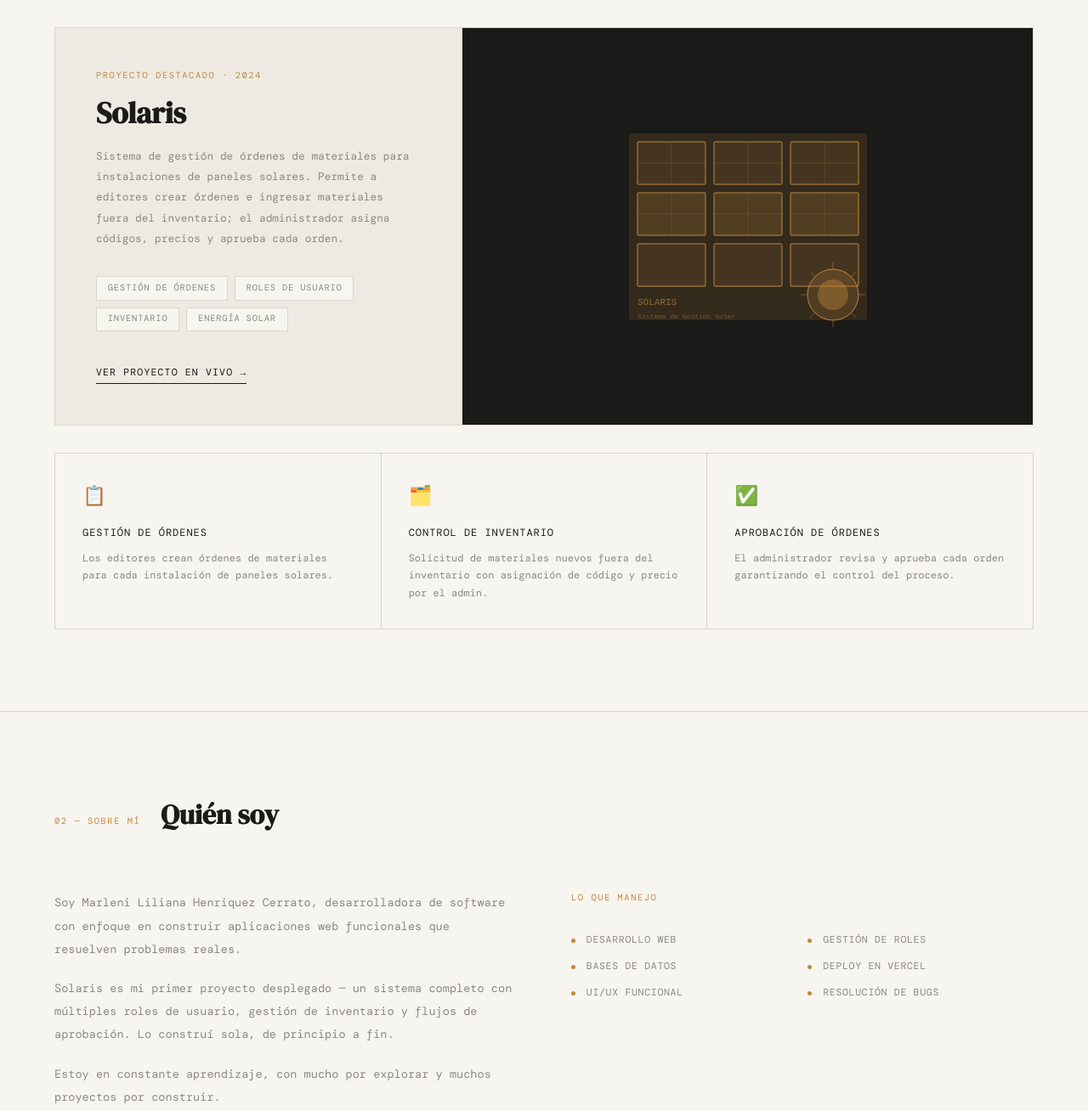
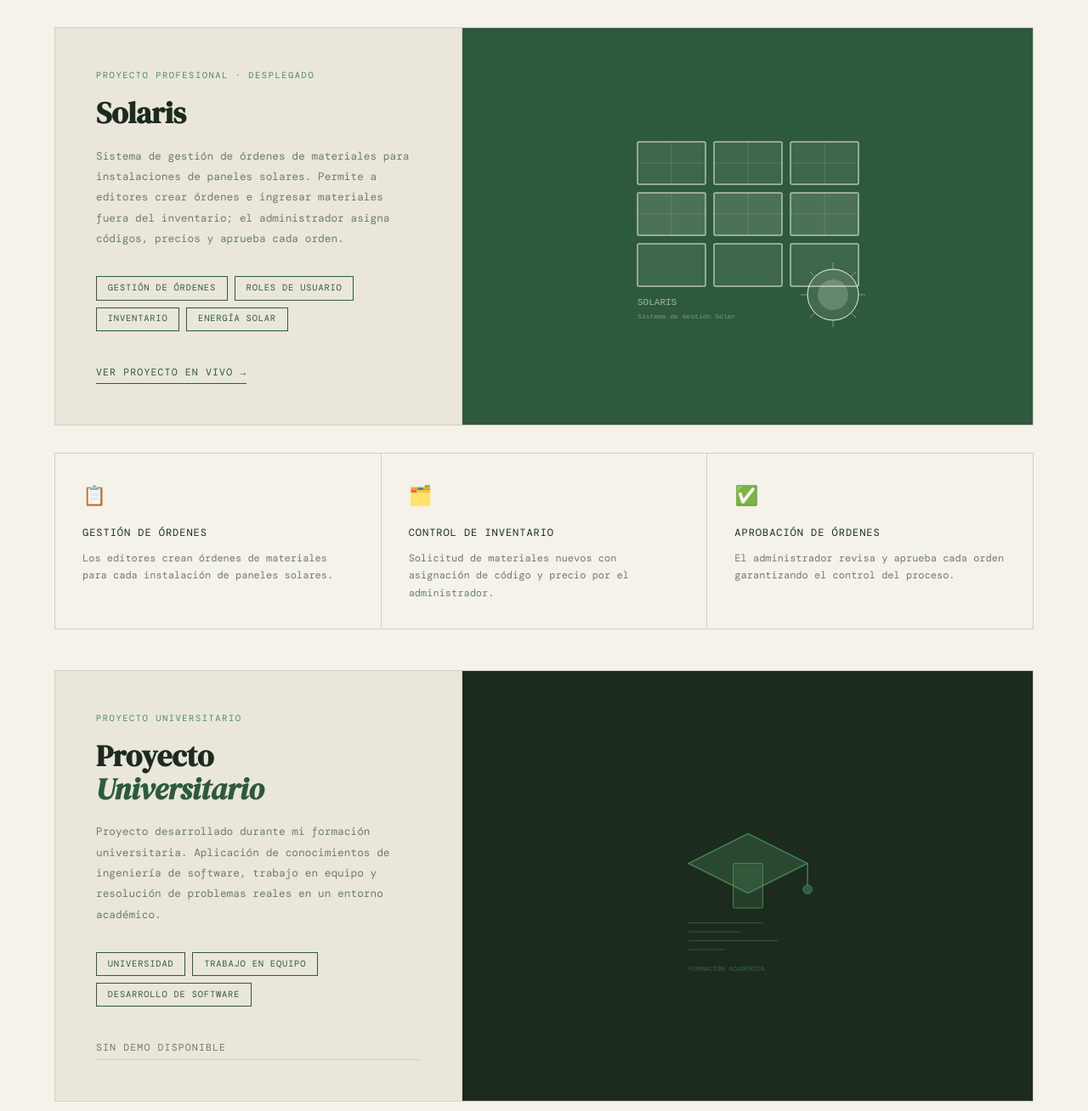
Before and after one commit to alexamarly25/marleni-portfolio, a plain HTML site: page index.html in a window 1280 px wide. Shown: the part 980-2288 px from the top of the page at 85% size. Drawn offline with nearby package versions, Linux system fonts and the light colour scheme; a web font is replaced by a local one.

Commit message:
Update index.html

```diff
--- a/index.html
+++ b/index.html
@@ -9,12 +9,13 @@
     *, *::before, *::after { margin: 0; padding: 0; box-sizing: border-box; }
 
     :root {
-      --bg: #F7F5F0;
-      --ink: #1A1A18;
-      --muted: #8A8880;
-      --accent: #C4873A;
-      --line: #D9D6CE;
-      --card: #EEEAE3;
+      --bg: #F5F2EA;
+      --ink: #1C2B1E;
+      --muted: #6B7D6E;
+      --accent: #2D5A3D;
+      --accent2: #4A8C5C;
+      --line: #D4CFC2;
+      --card: #EAE6DA;
     }
 
     html { scroll-behavior: smooth; }
@@ -45,6 +46,7 @@
       font-family: 'DM Serif Display', serif;
       font-size: 1.1rem;
       letter-spacing: 0.02em;
+      color: var(--ink);
     }
 
     .nav-links {
@@ -62,7 +64,7 @@
       transition: color 0.2s;
     }
 
-    .nav-links a:hover { color: var(--ink); }
+    .nav-links a:hover { color: var(--accent); }
 
     /* HERO */
     .hero {
@@ -76,7 +78,7 @@
       display: flex;
       flex-direction: column;
       justify-content: center;
-      padding: 6rem 4rem 6rem 4rem;
+      padding: 6rem 4rem;
       border-right: 1px solid var(--line);
     }
 
@@ -84,7 +86,7 @@
       font-size: 0.7rem;
       letter-spacing: 0.15em;
       text-transform: uppercase;
-      color: var(--accent);
+      color: var(--accent2);
       margin-bottom: 2rem;
     }
 
@@ -92,7 +94,6 @@
       font-family: 'DM Serif Display', serif;
       font-size: clamp(2.8rem, 5vw, 4.5rem);
       line-height: 1.05;
-      margin-bottom: 0.3rem;
     }
 
     .hero-name em {
@@ -114,16 +115,17 @@
       align-items: center;
       gap: 0.8rem;
       text-decoration: none;
-      color: var(--ink);
+      color: var(--accent);
       font-size: 0.75rem;
       letter-spacing: 0.08em;
       text-transform: uppercase;
-      border-bottom: 1px solid var(--ink);
+      border-bottom: 1px solid var(--accent);
       padding-bottom: 0.2rem;
+      width: fit-content;
       transition: color 0.2s, border-color 0.2s;
     }
 
-    .hero-cta:hover { color: var(--accent); border-color: var(--accent); }
+    .hero-cta:hover { color: var(--accent2); border-color: var(--accent2); }
 
     .hero-right {
       display: flex;
@@ -137,14 +139,11 @@
     .hero-right-bg {
       position: absolute;
       inset: 0;
-      background: radial-gradient(ellipse at 60% 40%, #E8DFD0 0%, var(--bg) 70%);
+      background: radial-gradient(ellipse at 60% 40%, #D6E8DA 0%, var(--bg) 70%);
       z-index: 0;
     }
 
-    .hero-right-content {
-      position: relative;
-      z-index: 1;
-    }
+    .hero-right-content { position: relative; z-index: 1; }
 
     .stat-grid {
       display: grid;
@@ -152,7 +151,6 @@
       gap: 1px;
       background: var(--line);
       border: 1px solid var(--line);
-      margin-top: auto;
     }
 
     .stat-item {
@@ -163,7 +161,7 @@
     .stat-number {
       font-family: 'DM Serif Display', serif;
       font-size: 2.5rem;
-      color: var(--ink);
+      color: var(--accent);
       display: block;
     }
 
@@ -175,7 +173,7 @@
       margin-top: 0.3rem;
     }
 
-    /* SECTION */
+    /* SECTIONS */
     section {
       padding: 6rem 4rem;
       border-top: 1px solid var(--line);
@@ -191,13 +189,14 @@
     .section-num {
       font-size: 0.65rem;
       letter-spacing: 0.15em;
-      color: var(--accent);
+      color: var(--accent2);
       text-transform: uppercase;
     }
 
     .section-title {
       font-family: 'DM Serif Display', serif;
       font-size: 2rem;
+      color: var(--ink);
     }
 
     /* PROJECT CARD */
@@ -207,12 +206,13 @@
       border: 1px solid var(--line);
       background: var(--card);
       overflow: hidden;
+      margin-bottom: 2rem;
       transition: transform 0.3s ease, box-shadow 0.3s ease;
     }
 
     .project-card:hover {
       transform: translateY(-3px);
-      box-shadow: 0 12px 40px rgba(0,0,0,0.07);
+      box-shadow: 0 12px 40px rgba(28,43,30,0.08);
     }
 
     .project-info {
@@ -227,7 +227,7 @@
       font-size: 0.65rem;
       letter-spacing: 0.15em;
       text-transform: uppercase;
-      color: var(--accent);
+      color: var(--accent2);
       margin-bottom: 1rem;
     }
 
@@ -236,6 +236,7 @@
       font-size: 2.2rem;
       line-height: 1.1;
       margin-bottom: 1.2rem;
+      color: var(--ink);
     }
 
     .project-desc {
@@ -257,9 +258,9 @@
       letter-spacing: 0.08em;
       text-transform: uppercase;
       padding: 0.3rem 0.8rem;
-      border: 1px solid var(--line);
-      color: var(--muted);
-      background: var(--bg);
+      border: 1px solid var(--accent);
+      color: var(--accent);
+      background: transparent;
     }
 
     .project-link {
@@ -268,20 +269,20 @@
       gap: 0.6rem;
       margin-top: 2.5rem;
       text-decoration: none;
-      color: var(--ink);
+      color: var(--accent);
       font-size: 0.72rem;
       letter-spacing: 0.1em;
       text-transform: uppercase;
-      border-bottom: 1px solid var(--ink);
+      border-bottom: 1px solid var(--accent);
       padding-bottom: 0.2rem;
       width: fit-content;
       transition: color 0.2s, border-color 0.2s;
     }
 
-    .project-link:hover { color: var(--accent); border-color: var(--accent); }
+    .project-link:hover { color: var(--accent2); border-color: var(--accent2); }
 
     .project-visual {
-      background: #1A1A18;
+      background: var(--accent);
       padding: 3rem;
       display: flex;
       align-items: center;
@@ -291,13 +292,11 @@
       overflow: hidden;
     }
 
-    /* Solar panel illustration */
-    .solar-illustration {
-      width: 100%;
-      max-width: 320px;
+    .project-visual.uni {
+      background: #1C2B1E;
     }
 
-    /* FEATURES LIST */
+    /* FEATURES */
     .features {
       display: grid;
       grid-template-columns: repeat(3, 1fr);
@@ -312,16 +311,14 @@
       padding: 2rem;
     }
 
-    .feature-icon {
-      font-size: 1.4rem;
-      margin-bottom: 1rem;
-    }
+    .feature-icon { font-size: 1.4rem; margin-bottom: 1rem; }
 
     .feature-title {
       font-size: 0.75rem;
       letter-spacing: 0.08em;
       text-transform: uppercase;
       margin-bottom: 0.6rem;
+      color: var(--ink);
     }
 
     .feature-desc {
@@ -364,8 +361,7 @@
     }
 
     .skill-dot {
-      width: 5px;
-      height: 5px;
+      width: 5px; height: 5px;
       background: var(--accent);
       border-radius: 50%;
       flex-shrink: 0;
@@ -383,18 +379,12 @@
       font-family: 'DM Serif Display', serif;
       font-size: clamp(2rem, 4vw, 3.5rem);
       line-height: 1.1;
+      color: var(--ink);
     }
 
-    .contact-title em {
-      font-style: italic;
-      color: var(--accent);
-    }
+    .contact-title em { font-style: italic; color: var(--accent); }
 
-    .contact-links {
-      display: flex;
-      flex-direction: column;
-      gap: 1.5rem;
-    }
+    .contact-links { display: flex; flex-direction: column; gap: 1.5rem; }
 
     .contact-link {
       display: flex;
@@ -411,7 +401,6 @@
     }
 
     .contact-link:hover { color: var(--accent); }
-
     .contact-link span { color: var(--muted); font-size: 0.65rem; }
 
     /* FOOTER */
@@ -436,10 +425,7 @@
       to   { opacity: 1; transform: translateY(0); }
     }
 
-    .hero-left > * {
-      animation: fadeUp 0.7s ease both;
-    }
-
+    .hero-left > * { animation: fadeUp 0.7s ease both; }
     .hero-tag    { animation-delay: 0.1s; }
     .hero-name   { animation-delay: 0.2s; }
     .hero-bio    { animation-delay: 0.3s; }
@@ -488,8 +474,8 @@
       <div class="hero-right-content">
         <div class="stat-grid">
           <div class="stat-item">
-            <span class="stat-number">1</span>
-            <p class="stat-label">Proyecto desplegado</p>
+            <span class="stat-number">2</span>
+            <p class="stat-label">Proyectos realizados</p>
           </div>
           <div class="stat-item">
             <span class="stat-number">∞</span>
@@ -515,10 +501,11 @@
       <h2 class="section-title">Lo que he construido</h2>
     </div>
 
+    <!-- Solaris -->
     <div class="project-card">
       <div class="project-info">
         <div>
-          <p class="project-label">Proyecto destacado · 2024</p>
+          <p class="project-label">Proyecto profesional · Desplegado</p>
           <h3 class="project-title">Solaris</h3>
           <p class="project-desc">
             Sistema de gestión de órdenes de materiales para instalaciones de paneles solares. Permite a editores crear órdenes e ingresar materiales fuera del inventario; el administrador asigna códigos, precios y aprueba cada orden.
@@ -535,46 +522,29 @@
         </a>
       </div>
       <div class="project-visual">
-        <svg class="solar-illustration" viewBox="0 0 320 260" fill="none" xmlns="http://www.w3.org/2000/svg">
-          <!-- Grid of solar panels -->
-          <g opacity="0.15">
-            <rect x="20" y="20" width="280" height="220" rx="2" fill="#C4873A"/>
+        <svg viewBox="0 0 320 260" fill="none" xmlns="http://www.w3.org/2000/svg" style="width:100%;max-width:320px">
+          <g stroke="#F5F2EA" stroke-width="1">
+            <rect x="30" y="30" width="80" height="50" rx="1" fill="#F5F2EA" fill-opacity="0.08"/>
+            <rect x="120" y="30" width="80" height="50" rx="1" fill="#F5F2EA" fill-opacity="0.08"/>
+            <rect x="210" y="30" width="80" height="50" rx="1" fill="#F5F2EA" fill-opacity="0.08"/>
+            <rect x="30" y="90" width="80" height="50" rx="1" fill="#F5F2EA" fill-opacity="0.15"/>
+            <rect x="120" y="90" width="80" height="50" rx="1" fill="#F5F2EA" fill-opacity="0.15"/>
+            <rect x="210" y="90" width="80" height="50" rx="1" fill="#F5F2EA" fill-opacity="0.15"/>
+            <rect x="30" y="150" width="80" height="50" rx="1" fill="#F5F2EA" fill-opacity="0.08"/>
+            <rect x="120" y="150" width="80" height="50" rx="1" fill="#F5F2EA" fill-opacity="0.08"/>
+            <rect x="210" y="150" width="80" height="50" rx="1" fill="#F5F2EA" fill-opacity="0.08"/>
           </g>
-          <!-- Panel rows -->
-          <g stroke="#C4873A" stroke-width="1">
-            <!-- Row 1 -->
-            <rect x="30" y="30" width="80" height="50" rx="1" fill="#C4873A" fill-opacity="0.12"/>
-            <rect x="120" y="30" width="80" height="50" rx="1" fill="#C4873A" fill-opacity="0.12"/>
-            <rect x="210" y="30" width="80" height="50" rx="1" fill="#C4873A" fill-opacity="0.12"/>
-            <!-- Row 2 -->
-            <rect x="30" y="90" width="80" height="50" rx="1" fill="#C4873A" fill-opacity="0.2"/>
-            <rect x="120" y="90" width="80" height="50" rx="1" fill="#C4873A" fill-opacity="0.2"/>
-            <rect x="210" y="90" width="80" height="50" rx="1" fill="#C4873A" fill-opacity="0.2"/>
-            <!-- Row 3 -->
-            <rect x="30" y="150" width="80" height="50" rx="1" fill="#C4873A" fill-opacity="0.12"/>
-            <rect x="120" y="150" width="80" height="50" rx="1" fill="#C4873A" fill-opacity="0.12"/>
-            <rect x="210" y="150" width="80" height="50" rx="1" fill="#C4873A" fill-opacity="0.12"/>
+          <g stroke="#F5F2EA" stroke-width="0.5" opacity="0.3">
+            <line x1="70" y1="30" x2="70" y2="80"/><line x1="30" y1="55" x2="110" y2="55"/>
+            <line x1="160" y1="30" x2="160" y2="80"/><line x1="120" y1="55" x2="200" y2="55"/>
+            <line x1="250" y1="30" x2="250" y2="80"/><line x1="210" y1="55" x2="290" y2="55"/>
+            <line x1="70" y1="90" x2="70" y2="140"/><line x1="30" y1="115" x2="110" y2="115"/>
+            <line x1="160" y1="90" x2="160" y2="140"/><line x1="120" y1="115" x2="200" y2="115"/>
+            <line x1="250" y1="90" x2="250" y2="140"/><line x1="210" y1="115" x2="290" y2="115"/>
           </g>
-          <!-- Panel inner lines -->
-          <g stroke="#C4873A" stroke-width="0.5" opacity="0.4">
-            <line x1="70" y1="30" x2="70" y2="80"/>
-            <line x1="30" y1="55" x2="110" y2="55"/>
-            <line x1="160" y1="30" x2="160" y2="80"/>
-            <line x1="120" y1="55" x2="200" y2="55"/>
-            <line x1="250" y1="30" x2="250" y2="80"/>
-            <line x1="210" y1="55" x2="290" y2="55"/>
-            <line x1="70" y1="90" x2="70" y2="140"/>
-            <line x1="30" y1="115" x2="110" y2="115"/>
-            <line x1="160" y1="90" x2="160" y2="140"/>
-            <line x1="120" y1="115" x2="200" y2="115"/>
-            <line x1="250" y1="90" x2="250" y2="140"/>
-            <line x1="210" y1="115" x2="290" y2="115"/>
-          </g>
-          <!-- Sun -->
-          <circle cx="260" cy="210" r="30" fill="#C4873A" fill-opacity="0.2" stroke="#C4873A" stroke-width="1"/>
-          <circle cx="260" cy="210" r="18" fill="#C4873A" fill-opacity="0.4"/>
-          <!-- Sun rays -->
-          <g stroke="#C4873A" stroke-width="1" opacity="0.5">
+          <circle cx="260" cy="210" r="30" fill="#F5F2EA" fill-opacity="0.1" stroke="#F5F2EA" stroke-width="1"/>
+          <circle cx="260" cy="210" r="18" fill="#F5F2EA" fill-opacity="0.2"/>
+          <g stroke="#F5F2EA" stroke-width="1" opacity="0.4">
             <line x1="260" y1="172" x2="260" y2="180"/>
             <line x1="260" y1="240" x2="260" y2="248"/>
             <line x1="222" y1="210" x2="230" y2="210"/>
@@ -584,14 +554,12 @@
             <line x1="287" y1="183" x2="281" y2="189"/>
             <line x1="239" y1="231" x2="233" y2="237"/>
           </g>
-          <!-- Label -->
-          <text x="30" y="222" fill="#C4873A" font-family="monospace" font-size="11" opacity="0.7">SOLARIS</text>
-          <text x="30" y="238" fill="#C4873A" font-family="monospace" font-size="8" opacity="0.5">Sistema de Gestión Solar</text>
+          <text x="30" y="222" fill="#F5F2EA" font-family="monospace" font-size="11" opacity="0.6">SOLARIS</text>
+          <text x="30" y="238" fill="#F5F2EA" font-family="monospace" font-size="8" opacity="0.4">Sistema de Gestión Solar</text>
         </svg>
       </div>
     </div>
 
-    <!-- Features -->
     <div class="features">
       <div class="feature-item">
         <div class="feature-icon">📋</div>
@@ -601,12 +569,48 @@
       <div class="feature-item">
         <div class="feature-icon">🗂️</div>
         <p class="feature-title">Control de Inventario</p>
-        <p class="feature-desc">Solicitud de materiales nuevos fuera del inventario con asignación de código y precio por el admin.</p>
+        <p class="feature-desc">Solicitud de materiales nuevos con asignación de código y precio por el administrador.</p>
       </div>
       <div class="feature-item">
         <div class="feature-icon">✅</div>
         <p class="feature-title">Aprobación de Órdenes</p>
         <p class="feature-desc">El administrador revisa y aprueba cada orden garantizando el control del proceso.</p>
+      </div>
+    </div>
+
+    <!-- University project -->
+    <div class="project-card" style="margin-top:3rem;">
+      <div class="project-info">
+        <div>
+          <p class="project-label">Proyecto universitario</p>
+          <h3 class="project-title">Proyecto<br><em style="font-style:italic;color:var(--accent)">Universitario</em></h3>
+          <p class="project-desc">
+            Proyecto desarrollado durante mi formación universitaria. Aplicación de conocimientos de ingeniería de software, trabajo en equipo y resolución de problemas reales en un entorno académico.
+          </p>
+          <div class="project-tags">
+            <span class="tag">Universidad</span>
+            <span class="tag">Trabajo en equipo</span>
+            <span class="tag">Desarrollo de software</span>
+          </div>
+        </div>
+        <span style="display:inline-block;margin-top:2.5rem;font-size:0.72rem;letter-spacing:0.1em;text-transform:uppercase;color:var(--muted);border-bottom:1px solid var(--line);padding-bottom:0.2rem;">Sin demo disponible</span>
+      </div>
+      <div class="project-visual uni">
+        <svg viewBox="0 0 320 260" fill="none" xmlns="http://www.w3.org/2000/svg" style="width:100%;max-width:280px">
+          <!-- Graduation cap -->
+          <polygon points="160,60 240,100 160,140 80,100" fill="#4A8C5C" fill-opacity="0.3" stroke="#4A8C5C" stroke-width="1.5"/>
+          <rect x="140" y="100" width="40" height="60" rx="2" fill="#4A8C5C" fill-opacity="0.2" stroke="#4A8C5C" stroke-width="1"/>
+          <line x1="240" y1="100" x2="240" y2="130" stroke="#4A8C5C" stroke-width="1.5"/>
+          <circle cx="240" cy="135" r="6" fill="#4A8C5C" fill-opacity="0.5" stroke="#4A8C5C" stroke-width="1"/>
+          <!-- Code lines -->
+          <g stroke="#F5F2EA" stroke-width="1" opacity="0.2">
+            <line x1="80" y1="180" x2="180" y2="180"/>
+            <line x1="80" y1="192" x2="150" y2="192"/>
+            <line x1="80" y1="204" x2="200" y2="204"/>
+            <line x1="80" y1="216" x2="130" y2="216"/>
+          </g>
+          <text x="80" y="245" fill="#4A8C5C" font-family="monospace" font-size="9" opacity="0.6">FORMACIÓN ACADÉMICA</text>
+        </svg>
       </div>
     </div>
   </section>
@@ -620,19 +624,13 @@
     <div class="about-grid">
       <div>
         <div class="about-text">
-          <p>
-            Soy Marleni Liliana Henriquez Cerrato, desarrolladora de software con enfoque en construir aplicaciones web funcionales que resuelven problemas reales.
-          </p>
-          <p>
-            Solaris es mi primer proyecto desplegado — un sistema completo con múltiples roles de usuario, gestión de inventario y flujos de aprobación. Lo construí sola, de principio a fin.
-          </p>
-          <p>
-            Estoy en constante aprendizaje, con mucho por explorar y muchos proyectos por construir.
-          </p>
+          <p>Soy Marleni Liliana Henriquez Cerrato, desarrolladora de software con enfoque en construir aplicaciones web funcionales que resuelven problemas reales.</p>
+          <p>Solaris es mi primer proyecto desplegado — un sistema completo con múltiples roles de usuario, gestión de inventario y flujos de aprobación. Lo construí sola, de principio a fin.</p>
+          <p>Cuento también con experiencia en desarrollo de proyectos académicos y estoy en constante aprendizaje, con muchos proyectos por construir.</p>
         </div>
       </div>
       <div>
-        <p style="font-size:0.65rem;letter-spacing:0.15em;text-transform:uppercase;color:var(--accent);margin-bottom:1.5rem;">Lo que manejo</p>
+        <p style="font-size:0.65rem;letter-spacing:0.15em;text-transform:uppercase;color:var(--accent2);margin-bottom:1.5rem;">Lo que manejo</p>
         <div class="skills-list">
           <div class="skill-item"><span class="skill-dot"></span>Desarrollo Web</div>
           <div class="skill-item"><span class="skill-dot"></span>Gestión de Roles</div>
@@ -657,13 +655,17 @@
           Ver Solaris en vivo
           <span>solaris-dusky.vercel.app →</span>
         </a>
-        <a href="https://github.com" target="_blank" class="contact-link">
+        <a href="https://github.com/alexamarly25" target="_blank" class="contact-link">
           GitHub
-          <span>Ver código →</span>
+          <span>github.com/alexamarly25 →</span>
         </a>
-        <a href="mailto:tu@email.com" class="contact-link">
+        <a href="https://www.linkedin.com/in/marleni-cerrato-6294472b9" target="_blank" class="contact-link">
+          LinkedIn
+          <span>Ver perfil →</span>
+        </a>
+        <a href="mailto:henriquez.cerrato2000@gmail.com" class="contact-link">
           Email
-          <span>Escríbeme →</span>
+          <span>henriquez.cerrato2000@gmail.com →</span>
         </a>
       </div>
     </div>
```
